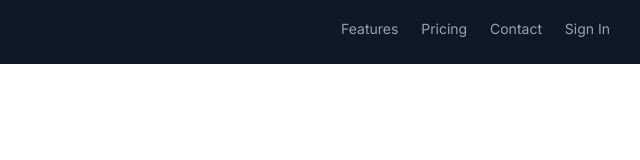
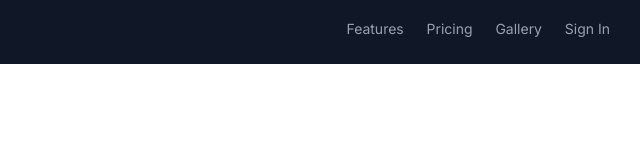
Before and after one commit to yasser-jam/barakah-session, a plain HTML site: page index.html in a window 1280 px wide. Shown: the full height of the page, 640-1280 px from the left. Drawn offline with Linux system fonts and the light colour scheme.

Commit message:
fix link title

```diff
--- a/index.html
+++ b/index.html
@@ -21,7 +21,7 @@
             <nav>
                 <a href="#">Features</a>
                 <a href="#">Pricing</a>
-                <a href="#">Contact</a>
+                <a href="#">Gallery</a>
                 <a href="#">Sign In</a>
             </nav>
         </div>
```
